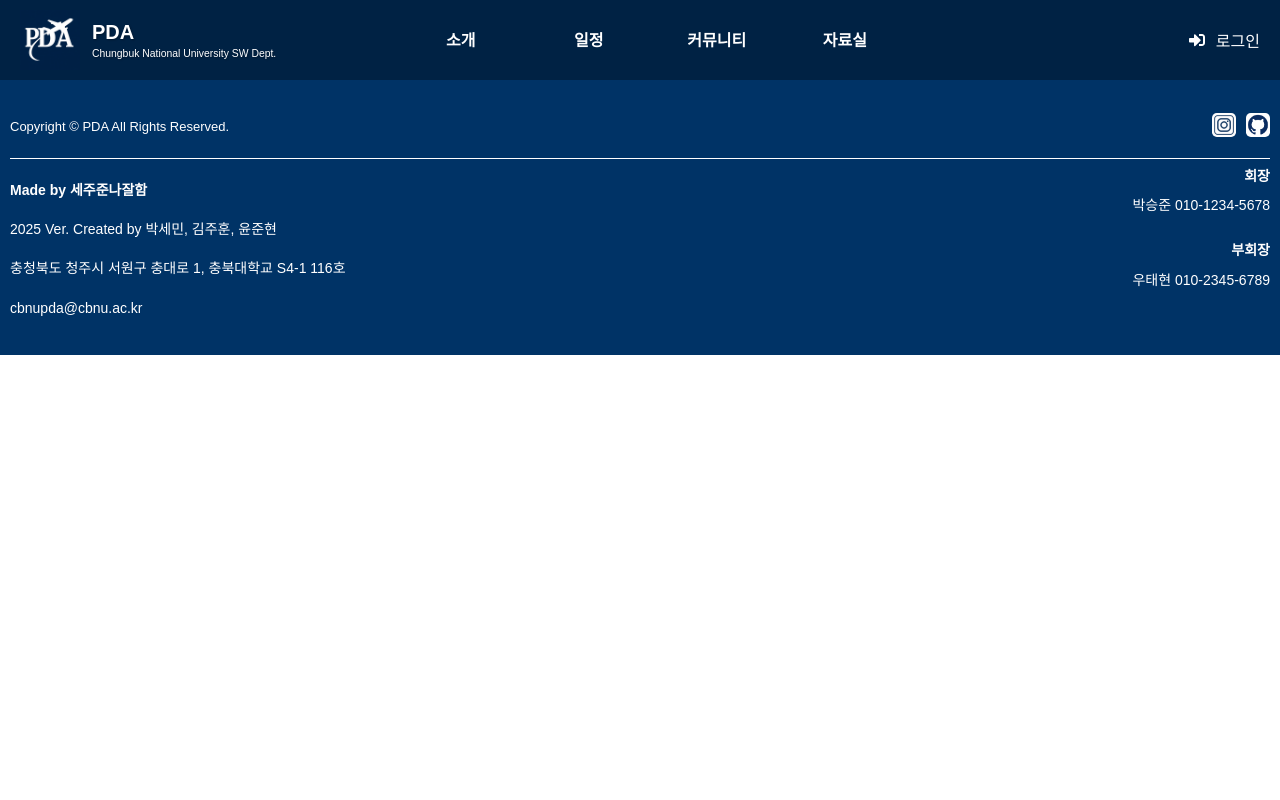
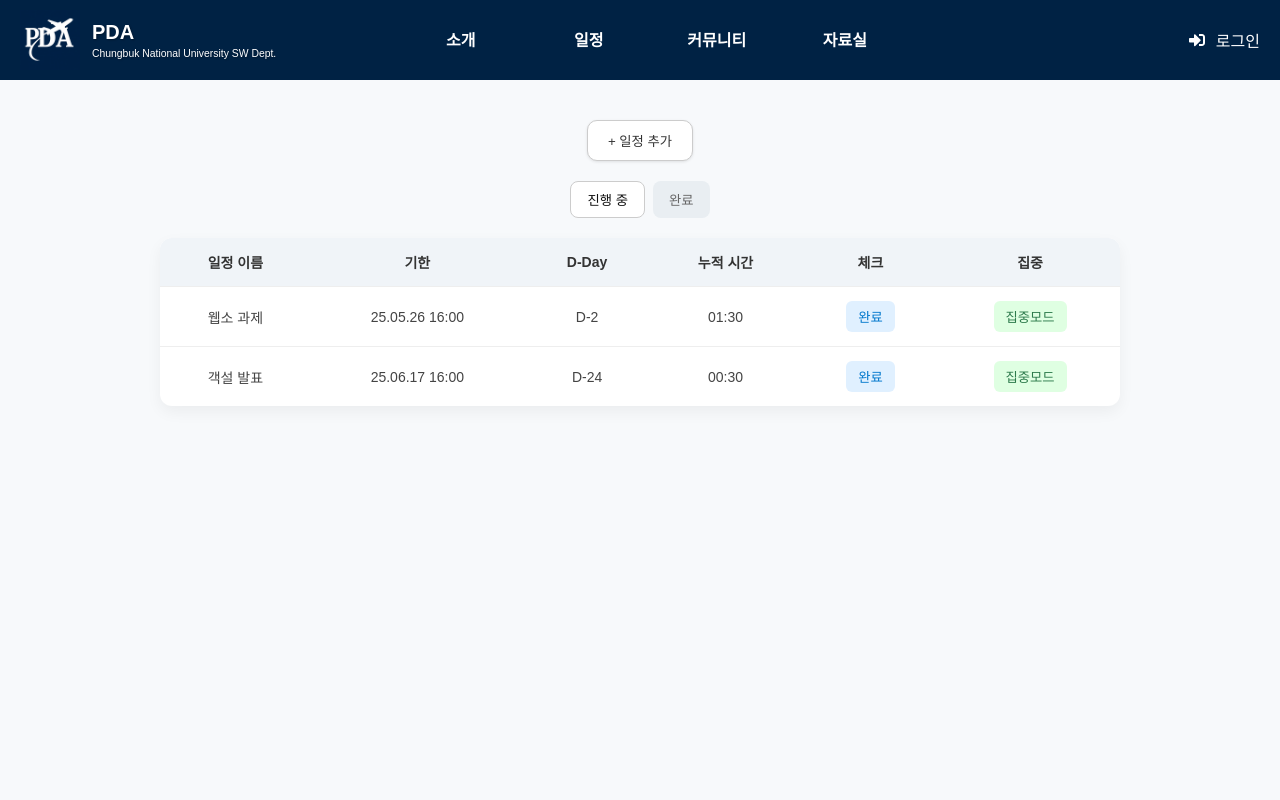
Before and after one commit to junhyeon-devops/club-website-infra, a React (Create React App) app: page /schedule/myschedule in a window 1280 px wide. Shown: the top 800 px of the page. Built offline with nearby package versions, Linux system fonts and the light colour scheme.

Commit message:
내 일정 ui

```diff
--- a/package.json
+++ b/package.json
@@ -3,6 +3,9 @@
   "version": "0.1.0",
   "private": true,
   "dependencies": {
+    "@fullcalendar/daygrid": "^6.1.17",
+    "@fullcalendar/interaction": "^6.1.17",
+    "@fullcalendar/react": "^6.1.17",
     "@testing-library/dom": "^10.4.0",
     "@testing-library/jest-dom": "^6.6.3",
     "@testing-library/react": "^16.3.0",
--- a/src/App.js
+++ b/src/App.js
@@ -10,7 +10,7 @@ import Login from './pages/Login';
 import ProfessorIntro from './pages/ProfessorIntro';
 import ClubIntro from './pages/ClubIntro';
 import Staff from './pages/Staff';
-
+import MySchedule from './pages/MySchedule';
 function App() {
   // ✅ 여기서 사용자 역할 설정 (로그인 연동 전에는 수동 테스트 가능)
   const user = {
@@ -35,7 +35,7 @@ function App() {
         <Route path="/intro/professors" element={<ProfessorIntro />} />
         <Route path="/intro/clubintro" element={<ClubIntro />} />
         <Route path="/intro/staff" element={<Staff />} />
-
+        <Route path="/schedule/myschedule" element={<MySchedule />} />
         {/* ✅ 역할 기반으로 isAdmin props 전달 */}
         <Route
           path="/schedule/calendar"
--- a/src/components/Header.js
+++ b/src/components/Header.js
@@ -15,7 +15,7 @@ const navItems = [
     label: '일정',
     submenu: [
       { text: '동아리 일정', link: '/schedule/calendar' },
-      { text: '내 일정', link: '/schedule/personal' },
+      { text: '내 일정', link: '/schedule/myschedule' },
     ],
   },
   {
--- /dev/null
+++ b/src/pages/MySchedule.css
@@ -0,0 +1,111 @@
+.schedule-wrapper {
+  background-color: #f7f9fb;
+  min-height: 100vh;
+  padding: 40px 20px;
+  font-family: 'Pretendard', sans-serif;
+  display: flex;
+  flex-direction: column;
+  align-items: center;
+}
+
+/* 일정 추가 버튼 */
+.add-button {
+  padding: 10px 20px;
+  margin-bottom: 20px;
+  background-color: #ffffff;
+  color: #333;
+  border: 1px solid #ccc;
+  border-radius: 10px;
+  font-weight: 500;
+  cursor: pointer;
+  box-shadow: 0 1px 3px rgba(0, 0, 0, 0.1);
+}
+.add-button:hover {
+  background-color: #f2f2f2;
+}
+
+/* 탭 스타일 */
+.tab-container {
+  display: flex;
+  gap: 8px;
+  margin-bottom: 20px;
+}
+
+.tab {
+  padding: 8px 16px;
+  background-color: #e9eef2;
+  border: none;
+  border-radius: 8px;
+  font-weight: 500;
+  color: #666;
+  cursor: pointer;
+  transition: 0.2s;
+}
+.tab.active {
+  background-color: #ffffff;
+  color: #111;
+  border: 1px solid #ccc;
+}
+
+/* 테이블 카드 스타일 */
+.schedule-table {
+  width: 95%;
+  max-width: 960px;
+  background-color: #ffffff;
+  border-radius: 12px;
+  overflow: hidden;
+  border-collapse: collapse;
+  box-shadow: 0 6px 15px rgba(0, 0, 0, 0.05);
+}
+
+.schedule-table th,
+.schedule-table td {
+  padding: 14px 18px;
+  text-align: center;
+  font-size: 14px;
+}
+
+.schedule-table th {
+  background-color: #f0f4f8;
+  color: #333;
+  font-weight: 600;
+}
+
+.schedule-table td {
+  color: #444;
+  border-top: 1px solid #eee;
+}
+
+.schedule-table tr:hover {
+  background-color: #f9f9f9;
+}
+
+/* 완료 버튼 */
+.check-btn {
+  background-color: #e0f0ff;
+  color: #0077cc;
+  border: none;
+  padding: 6px 12px;
+  border-radius: 6px;
+  font-weight: 500;
+  cursor: pointer;
+  transition: 0.2s;
+}
+.check-btn:hover {
+  background-color: #cce4ff;
+}
+
+/* 집중 모드 버튼 */
+.focus-btn {
+  background-color: #dfffe2;
+  color: #2c7a4b;
+  border: none;
+  padding: 6px 12px;
+  border-radius: 6px;
+  font-weight: 500;
+  cursor: pointer;
+  transition: 0.2s;
+}
+.focus-btn:hover {
+  background-color: #c6f5cb;
+}
--- /dev/null
+++ b/src/pages/MySchedule.js
@@ -0,0 +1,74 @@
+// src/pages/MySchedule.jsx
+import React, { useState } from 'react';
+import './MySchedule.css';
+
+const MySchedule = () => {
+  const [filter, setFilter] = useState('in-progress');
+
+  const schedules = [
+    {
+      id: 1,
+      name: '웹소 과제',
+      deadline: '25.05.26 16:00',
+      dday: 'D-2',
+      timeSpent: '01:30',
+      completed: true,
+    },
+    {
+      id: 2,
+      name: '객설 발표',
+      deadline: '25.06.17 16:00',
+      dday: 'D-24',
+      timeSpent: '00:30',
+      completed: true,
+    }
+  ];
+
+  return (
+    <div className="schedule-wrapper">
+      <button className="add-button">+ 일정 추가</button>
+
+      <div className="tab-container">
+        <button
+          className={`tab ${filter === 'in-progress' ? 'active' : ''}`}
+          onClick={() => setFilter('in-progress')}
+        >
+          진행 중
+        </button>
+        <button
+          className={`tab ${filter === 'done' ? 'active' : ''}`}
+          onClick={() => setFilter('done')}
+        >
+          완료
+        </button>
+      </div>
+
+      <table className="schedule-table">
+        <thead>
+          <tr>
+            <th>일정 이름</th>
+            <th>기한</th>
+            <th>D-Day</th>
+            <th>누적 시간</th>
+            <th>체크</th>
+            <th>집중</th>
+          </tr>
+        </thead>
+        <tbody>
+          {schedules.map(item => (
+            <tr key={item.id}>
+              <td>{item.name}</td>
+              <td>{item.deadline}</td>
+              <td>{item.dday}</td>
+              <td>{item.timeSpent}</td>
+              <td><button className="check-btn">완료</button></td>
+              <td><button className="focus-btn">집중모드</button></td>
+            </tr>
+          ))}
+        </tbody>
+      </table>
+    </div>
+  );
+};
+
+export default MySchedule;
```
Also changed, not shown: public/calendar.jpg (added), 1 other file (tests, documents, lock files or other folders).
